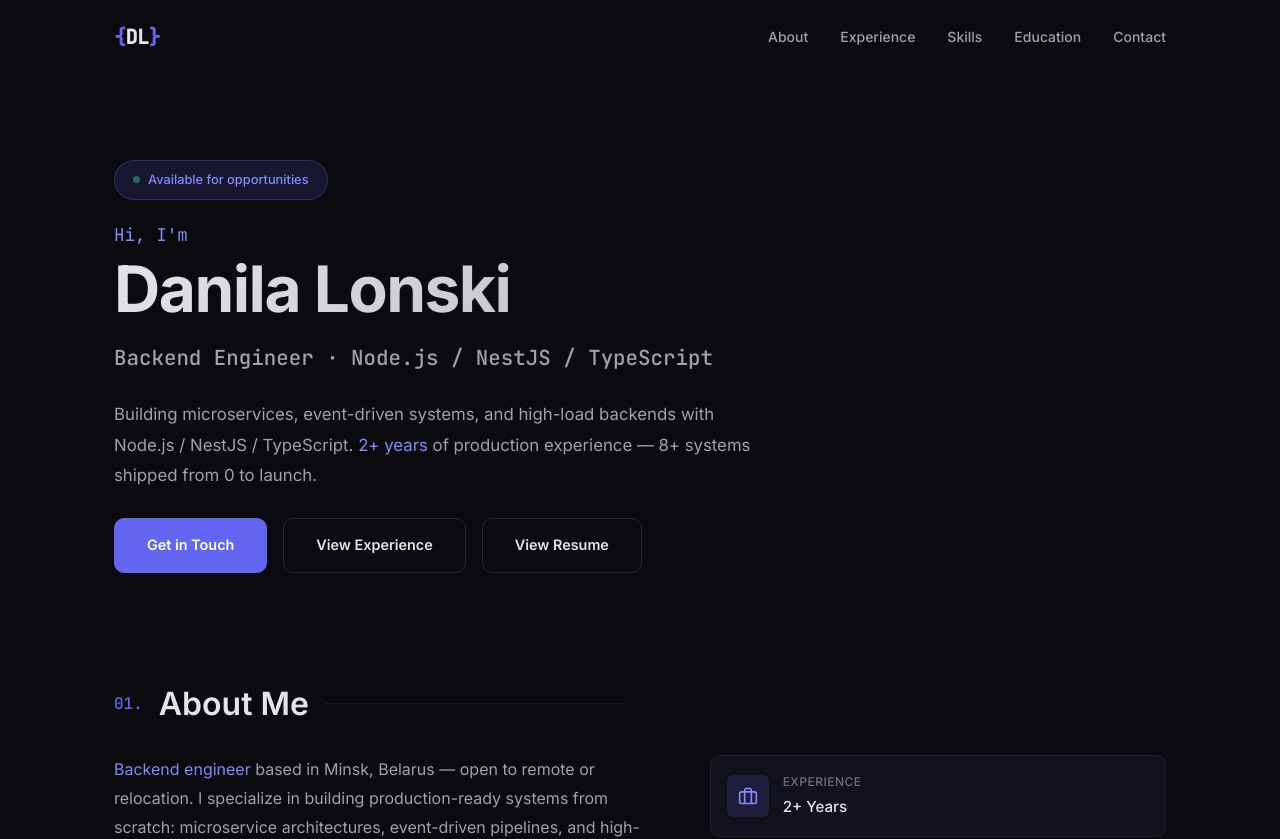
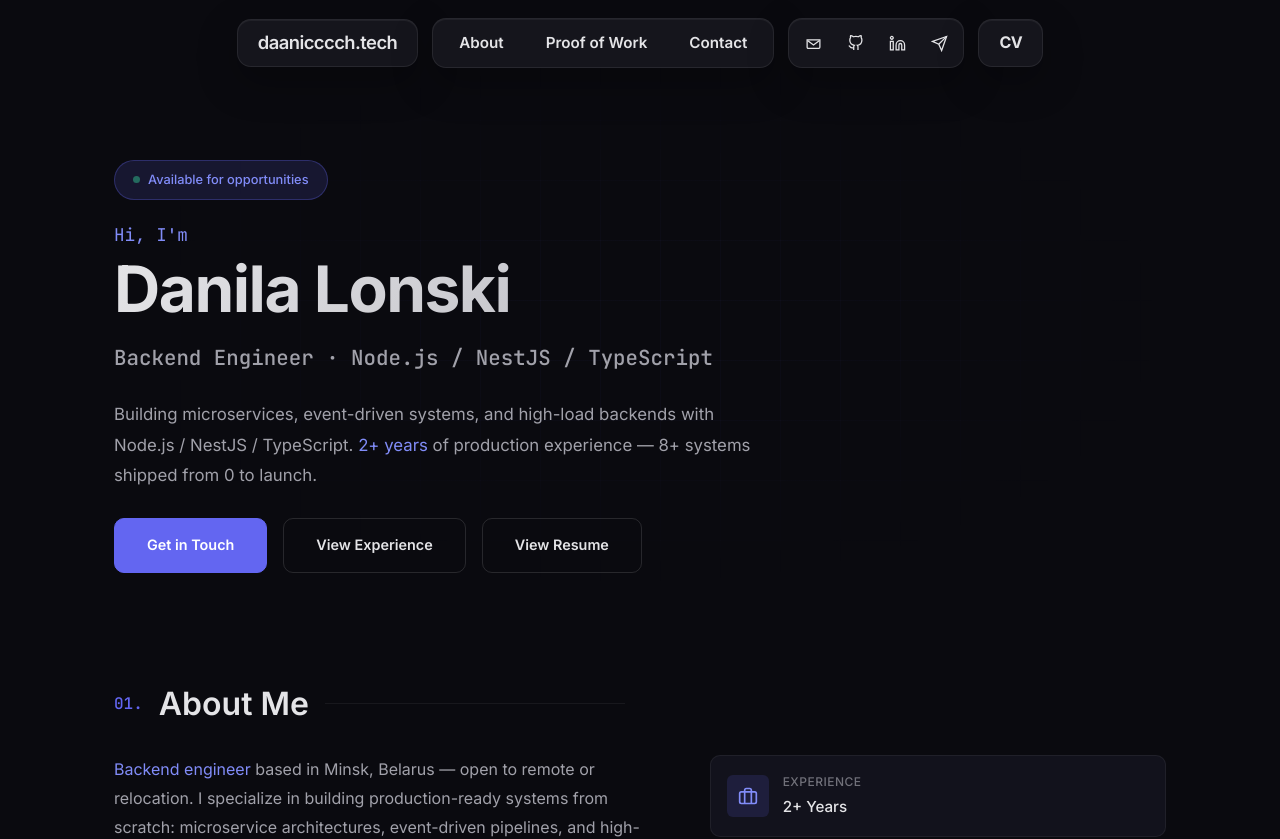
Before and after one commit to daanicccch/CV, a React (Vite) app: page / in a window 1280 px wide. Shown: the top 839 px of the page. Built offline with nearby package versions, Linux system fonts and the light colour scheme.

Commit message:
Enhance responsive design across components. Updated CSS for About, Experience, Hero, and Navbar to improve layout and styling on mobile devices. Added email and social media action links in Navbar with corresponding icons. Adjusted global styles to prevent horizontal overflow.

```diff
--- a/src/components/Hero/Hero.module.css
+++ b/src/components/Hero/Hero.module.css
@@ -175,12 +175,12 @@
 
 @media (max-width: 768px) {
   .hero {
-    padding: 68px 0 30px;
+    padding: 82px 0 30px;
   }
 
   .cta {
     flex-direction: column;
-    align-items: flex-start;
+    align-items: center;
   }
 
   .btnPrimary,
--- a/src/components/Navbar/Navbar.module.css
+++ b/src/components/Navbar/Navbar.module.css
@@ -1,15 +1,15 @@
 .nav {
   position: fixed;
-  top: 0;
+  top: 18px;
   left: 0;
   right: 0;
   z-index: 100;
-  padding: 20px 0;
+  padding: 0;
   transition: all var(--transition-base);
 }
 
 .nav.scrolled {
-  padding: 12px 0;
+  top: 12px;
   background: rgba(10, 10, 15, 0.85);
   backdrop-filter: blur(20px);
   border-bottom: 1px solid var(--border);
@@ -21,76 +21,165 @@
   padding: 0 24px;
   display: flex;
   align-items: center;
-  justify-content: space-between;
+  justify-content: center;
+}
+
+.mobileBar {
+  display: none;
 }
 
 .logo {
-  font-family: var(--font-mono);
-  font-size: 1.25rem;
+  display: inline-flex;
+  align-items: center;
+  min-height: 48px;
+  padding: 0 20px;
+  border-radius: 14px;
+  border: 1px solid rgba(255, 255, 255, 0.08);
+  background: rgba(25, 25, 31, 0.84);
+  box-shadow: 0 14px 40px rgba(0, 0, 0, 0.28), inset 0 1px 0 rgba(255, 255, 255, 0.05);
+  backdrop-filter: blur(22px);
+  font-family: "Manrope", var(--font-sans);
+  font-size: 1.15rem;
   font-weight: 600;
   color: var(--text-primary);
-  text-decoration: none;
-  letter-spacing: -0.5px;
+  letter-spacing: -0.03em;
 }
 
-.bracket {
-  color: var(--accent);
+.desktopRail {
+  display: flex;
+  align-items: center;
+  gap: 14px;
 }
 
 .links {
   display: flex;
-  gap: 32px;
+  align-items: center;
+  gap: 10px;
+  min-height: 48px;
+  padding: 6px 10px;
+  border-radius: 14px;
+  border: 1px solid rgba(255, 255, 255, 0.08);
+  background: rgba(25, 25, 31, 0.84);
+  box-shadow: 0 14px 40px rgba(0, 0, 0, 0.28), inset 0 1px 0 rgba(255, 255, 255, 0.05);
+  backdrop-filter: blur(22px);
 }
 
 .link {
-  font-size: 0.875rem;
-  font-weight: 500;
-  color: var(--text-secondary);
-  text-decoration: none;
-  transition: color var(--transition-fast);
+  display: inline-flex;
+  align-items: center;
+  min-height: 36px;
+  padding: 0 16px;
+  border-radius: 10px;
+  font-size: 0.95rem;
+  font-weight: 600;
+  color: var(--text-primary);
+  transition: background var(--transition-fast), color var(--transition-fast), transform var(--transition-fast);
   position: relative;
 }
 
-.link::after {
-  content: "";
-  position: absolute;
-  bottom: -4px;
-  left: 0;
-  width: 0;
-  height: 1.5px;
-  background: var(--accent);
-  transition: width var(--transition-base);
+.link:hover {
+  background: rgba(255, 255, 255, 0.05);
+  transform: translateY(-1px);
 }
 
-.link:hover {
-  color: var(--text-primary);
+.actions {
+  display: flex;
+  align-items: center;
+  gap: 6px;
+  min-height: 48px;
+  padding: 6px;
+  border-radius: 14px;
+  border: 1px solid rgba(255, 255, 255, 0.08);
+  background: rgba(25, 25, 31, 0.84);
+  box-shadow: 0 14px 40px rgba(0, 0, 0, 0.28), inset 0 1px 0 rgba(255, 255, 255, 0.05);
+  backdrop-filter: blur(22px);
 }
 
-.link:hover::after {
-  width: 100%;
+.iconLink,
+.mobileIconLink {
+  display: inline-flex;
+  align-items: center;
+  justify-content: center;
+  width: 36px;
+  height: 36px;
+  border-radius: 10px;
+  color: var(--text-primary);
+  transition: background var(--transition-fast), color var(--transition-fast), transform var(--transition-fast);
+}
+
+.iconLink svg,
+.mobileIconLink svg {
+  width: 17px;
+  height: 17px;
+}
+
+.iconLink:hover,
+.mobileIconLink:hover {
+  background: rgba(255, 255, 255, 0.05);
+  color: var(--accent-soft);
+  transform: translateY(-1px);
+}
+
+.cvButton {
+  display: inline-flex;
+  align-items: center;
+  justify-content: center;
+  min-width: 64px;
+  min-height: 48px;
+  padding: 0 20px;
+  border-radius: 14px;
+  border: 1px solid rgba(255, 255, 255, 0.08);
+  background: rgba(25, 25, 31, 0.84);
+  box-shadow: 0 14px 40px rgba(0, 0, 0, 0.28), inset 0 1px 0 rgba(255, 255, 255, 0.05);
+  backdrop-filter: blur(22px);
+  font-size: 1rem;
+  font-weight: 700;
+  letter-spacing: -0.03em;
+  transition: transform var(--transition-fast), border-color var(--transition-fast), color var(--transition-fast);
+}
+
+.cvButton:hover {
+  transform: translateY(-1px);
+  border-color: rgba(255, 255, 255, 0.14);
+  color: var(--accent-soft);
 }
 
 .toggle {
   display: none;
-  flex-direction: column;
-  gap: 5px;
-  background: none;
-  border: none;
+  align-items: center;
+  justify-content: center;
+  width: 48px;
+  height: 48px;
+  border-radius: 14px;
+  border: 1px solid rgba(255, 255, 255, 0.08);
+  background: rgba(25, 25, 31, 0.84);
+  box-shadow: 0 14px 40px rgba(0, 0, 0, 0.28), inset 0 1px 0 rgba(255, 255, 255, 0.05);
+  backdrop-filter: blur(22px);
   cursor: pointer;
-  padding: 4px;
+  padding: 0;
+  position: relative;
 }
 
 .toggle span {
   display: block;
-  width: 22px;
-  height: 2px;
+  position: absolute;
+  width: 18px;
+  height: 1.8px;
   background: var(--text-primary);
   transition: all var(--transition-base);
   border-radius: 1px;
 }
 
+.toggle span:nth-child(1) {
+  transform: translateY(-6px);
+}
+
+.toggle span:nth-child(3) {
+  transform: translateY(6px);
+}
+
 .toggle.open span:nth-child(1) {
-  transform: rotate(45deg) translate(5px, 5px);
+  transform: rotate(45deg);
 }
 
 .toggle.open span:nth-child(2) {
@@ -98,50 +187,129 @@
 }
 
 .toggle.open span:nth-child(3) {
-  transform: rotate(-45deg) translate(5px, -5px);
+  transform: rotate(-45deg);
 }
 
 .mobile {
   position: fixed;
-  top: 0;
-  right: -300px;
-  width: 280px;
-  height: 100vh;
-  background: var(--bg-secondary);
+  top: 82px;
+  left: 0;
+  right: 0;
+  padding: 0 20px;
   z-index: 99;
-  padding: 100px 40px;
-  display: flex;
-  flex-direction: column;
-  gap: 24px;
-  transition: right var(--transition-slow);
-  border-left: 1px solid var(--border);
+  pointer-events: none;
+  opacity: 0;
+  transform: translateY(-12px) scale(0.98);
+  transition: opacity var(--transition-base), transform var(--transition-base);
 }
 
 .mobileOpen {
-  right: 0;
+  pointer-events: auto;
+  opacity: 1;
+  transform: translateY(0) scale(1);
+}
+
+.mobilePanel {
+  margin-left: auto;
+  width: min(100%, 360px);
+  padding: 16px;
+  border-radius: 24px;
+  border: 1px solid rgba(255, 255, 255, 0.08);
+  background: linear-gradient(180deg, rgba(32, 33, 42, 0.96), rgba(18, 19, 26, 0.92));
+  box-shadow: 0 30px 80px rgba(0, 0, 0, 0.42), inset 0 1px 0 rgba(255, 255, 255, 0.05);
+  backdrop-filter: blur(22px);
+}
+
+.mobileLinks {
+  display: flex;
+  flex-direction: column;
+  gap: 10px;
 }
 
 .mobileLink {
-  font-size: 1.1rem;
-  font-weight: 500;
-  color: var(--text-secondary);
-  text-decoration: none;
-  transition: color var(--transition-fast);
+  display: flex;
+  align-items: center;
+  justify-content: space-between;
+  min-height: 52px;
+  padding: 0 16px;
+  border-radius: 16px;
+  background: rgba(255, 255, 255, 0.03);
+  border: 1px solid transparent;
+  font-size: 1rem;
+  font-weight: 600;
+  color: var(--text-primary);
+  transition: border-color var(--transition-fast), background var(--transition-fast), transform var(--transition-fast);
 }
 
 .mobileLink:hover {
-  color: var(--accent-light);
+  border-color: rgba(255, 255, 255, 0.08);
+  background: rgba(255, 255, 255, 0.05);
+  transform: translateY(-1px);
+}
+
+.mobileArrow {
+  color: var(--text-muted);
+  font-size: 0.95rem;
+}
+
+.mobileActions {
+  display: grid;
+  grid-template-columns: repeat(4, minmax(0, 1fr));
+  gap: 10px;
+  margin-top: 14px;
+  padding-top: 14px;
+  border-top: 1px solid rgba(255, 255, 255, 0.06);
+}
+
+.mobileIconLink {
+  width: 100%;
+  height: 48px;
+  border-radius: 14px;
+  background: rgba(255, 255, 255, 0.03);
+}
+
+.mobileResume {
+  display: flex;
+  align-items: center;
+  justify-content: center;
+  min-height: 52px;
+  margin-top: 14px;
+  border-radius: 16px;
+  background: linear-gradient(135deg, var(--accent-soft), var(--accent));
+  color: #0c0d12;
+  font-size: 0.95rem;
+  font-weight: 800;
+  letter-spacing: -0.02em;
 }
 
 .overlay {
   position: fixed;
   inset: 0;
-  background: rgba(0, 0, 0, 0.6);
+  background: rgba(3, 4, 8, 0.52);
+  backdrop-filter: blur(10px);
   z-index: 98;
 }
 
-@media (max-width: 768px) {
-  .links {
+@media (max-width: 1024px) {
+  .container {
+    display: block;
+    position: relative;
+    min-height: 48px;
+    padding: 0 20px;
+  }
+
+  .mobileBar {
+    display: flex;
+    align-items: center;
+    width: fit-content;
+    gap: 16px;
+    position: absolute;
+    left: 50%;
+    top: 50%;
+    transform: translate(calc(-50% - 10px), -50%);
+  }
+
+  .desktopRail {
     display: none;
   }
 
@@ -149,3 +317,50 @@
     display: flex;
   }
 }
+
+@media (max-width: 768px) {
+  .nav {
+    top: 16px;
+  }
+
+  .mobileBar {
+    gap: 14px;
+  }
+
+  .logo {
+    min-height: 46px;
+    padding: 0 18px;
+    font-size: 1.05rem;
+  }
+
+  .mobile {
+    top: 78px;
+    padding: 0 20px;
+  }
+}
+
+@media (max-width: 420px) {
+  .container {
+    padding: 0 16px;
+  }
+
+  .mobileBar {
+    gap: 12px;
+    transform: translate(calc(-50% - 8px), -50%);
+  }
+
+  .logo {
+    font-size: 0.98rem;
+    min-height: 44px;
+    padding: 0 16px;
+  }
+
+  .toggle {
+    width: 44px;
+    height: 44px;
+  }
+
+  .mobile {
+    padding: 0 16px;
+  }
+}
--- a/src/components/Navbar/Navbar.tsx
+++ b/src/components/Navbar/Navbar.tsx
@@ -1,12 +1,55 @@
-import { useState, useEffect } from "react";
+import { useEffect, useState } from "react";
+import { profile } from "../../data/profile";
+import { getEmailHref } from "../../utils/email";
 import styles from "./Navbar.module.css";
 
 const links = [
   { href: "#about", label: "About" },
-  { href: "#experience", label: "Experience" },
-  { href: "#skills", label: "Skills" },
-  { href: "#education", label: "Education" },
+  { href: "#experience", label: "Proof of Work" },
   { href: "#contact", label: "Contact" },
+];
+
+const actions = [
+  {
+    label: "Email",
+    href: getEmailHref(profile.email),
+    icon: (
+      <svg viewBox="0 0 24 24" fill="none" stroke="currentColor" strokeWidth="1.8">
+        <path d="M3 6.75h18v10.5a1.5 1.5 0 0 1-1.5 1.5h-15A1.5 1.5 0 0 1 3 17.25z" />
+        <path d="m4 8 8 6 8-6" />
+      </svg>
+    ),
+  },
+  {
+    label: "GitHub",
+    href: `https://github.com/${profile.github}`,
+    icon: (
+      <svg viewBox="0 0 24 24" fill="none" stroke="currentColor" strokeWidth="1.8">
+        <path d="M9 18c-4.5 1.5-4.5-2.5-6.5-3m13 6v-3.87a3.37 3.37 0 0 0-.94-2.61c3.14-.35 6.44-1.54 6.44-7A5.44 5.44 0 0 0 20 3.77 5.07 5.07 0 0 0 19.91 1S18.73.65 16 2.48a13.38 13.38 0 0 0-7 0C6.27.65 5.09 1 5.09 1A5.07 5.07 0 0 0 5 3.77a5.44 5.44 0 0 0-1 3.78c0 5.42 3.3 6.61 6.44 7A3.37 3.37 0 0 0 9.5 17.13V21" />
+      </svg>
+    ),
+  },
+  {
+    label: "LinkedIn",
+    href: `https://linkedin.com/in/${profile.linkedin}`,
+    icon: (
+      <svg viewBox="0 0 24 24" fill="none" stroke="currentColor" strokeWidth="1.8">
+        <path d="M16 8a6 6 0 0 1 6 6v7h-4v-7a2 2 0 0 0-4 0v7h-4v-7a6 6 0 0 1 6-6z" />
+        <rect x="2" y="9" width="4" height="12" />
+        <circle cx="4" cy="4" r="2" />
+      </svg>
+    ),
+  },
+  {
+    label: "Telegram",
+    href: `https://t.me/${profile.telegram.replace("@", "")}`,
+    icon: (
+      <svg viewBox="0 0 24 24" fill="none" stroke="currentColor" strokeWidth="1.8">
+        <path d="m22 2-7 20-4-9-9-4Z" />
+        <path d="M22 2 11 13" />
+      </svg>
+    ),
+  },
 ];
 
 export function Navbar() {
@@ -19,47 +62,129 @@
     return () => window.removeEventListener("scroll", onScroll);
   }, []);
 
+  useEffect(() => {
+    document.body.style.overflow = menuOpen ? "hidden" : "";
+    return () => {
+      document.body.style.overflow = "";
+    };
+  }, [menuOpen]);
+
+  useEffect(() => {
+    const onKeyDown = (event: KeyboardEvent) => {
+      if (event.key === "Escape") {
+        setMenuOpen(false);
+      }
+    };
+
+    window.addEventListener("keydown", onKeyDown);
+    return () => window.removeEventListener("keydown", onKeyDown);
+  }, []);
+
   const closeMenu = () => setMenuOpen(false);
 
   return (
     <>
       <nav className={`${styles.nav} ${scrolled ? styles.scrolled : ""}`}>
         <div className={styles.container}>
+          <div className={styles.mobileBar}>
             <a href="#hero" className={styles.logo}>
-            <span className={styles.bracket}>{"{"}</span>
-            DL
-            <span className={styles.bracket}>{"}"}</span>
+              daanicccch.tech
             </a>
-          <div className={styles.links}>
-            {links.map((l) => (
-              <a key={l.href} href={l.href} className={styles.link}>
-                {l.label}
-              </a>
-            ))}
-          </div>
+
             <button
               className={`${styles.toggle} ${menuOpen ? styles.open : ""}`}
-            onClick={() => setMenuOpen(!menuOpen)}
+              onClick={() => setMenuOpen((open) => !open)}
               aria-label="Toggle menu"
+              aria-expanded={menuOpen}
+              aria-controls="mobile-menu"
             >
               <span />
               <span />
               <span />
             </button>
           </div>
+
+          <div className={styles.desktopRail}>
+            <a href="#hero" className={styles.logo}>
+              daanicccch.tech
+            </a>
+
+            <div className={styles.links}>
+              {links.map((link) => (
+                <a key={link.href} href={link.href} className={styles.link}>
+                  {link.label}
+                </a>
+              ))}
+            </div>
+
+            <div className={styles.actions}>
+              {actions.map((action) => (
+                <a
+                  key={action.label}
+                  href={action.href}
+                  target={action.href.startsWith("mailto:") ? undefined : "_blank"}
+                  rel="noopener noreferrer"
+                  className={styles.iconLink}
+                  aria-label={action.label}
+                >
+                  {action.icon}
+                </a>
+              ))}
+            </div>
+
+            <a
+              href={profile.resumeUrl}
+              target="_blank"
+              rel="noopener noreferrer"
+              className={styles.cvButton}
+            >
+              CV
+            </a>
+          </div>
+        </div>
       </nav>
 
-      <div className={`${styles.mobile} ${menuOpen ? styles.mobileOpen : ""}`}>
-        {links.map((l) => (
+      <div id="mobile-menu" className={`${styles.mobile} ${menuOpen ? styles.mobileOpen : ""}`}>
+        <div className={styles.mobilePanel}>
+          <div className={styles.mobileLinks}>
+            {links.map((link) => (
               <a
-            key={l.href}
-            href={l.href}
+                key={link.href}
+                href={link.href}
                 className={styles.mobileLink}
                 onClick={closeMenu}
               >
-            {l.label}
+                <span>{link.label}</span>
+                <span className={styles.mobileArrow}>+</span>
               </a>
             ))}
+          </div>
+
+          <div className={styles.mobileActions}>
+            {actions.map((action) => (
+              <a
+                key={action.label}
+                href={action.href}
+                target={action.href.startsWith("mailto:") ? undefined : "_blank"}
+                rel="noopener noreferrer"
+                className={styles.mobileIconLink}
+                aria-label={action.label}
+              >
+                {action.icon}
+              </a>
+            ))}
+          </div>
+
+          <a
+            href={profile.resumeUrl}
+            target="_blank"
+            rel="noopener noreferrer"
+            className={styles.mobileResume}
+            onClick={closeMenu}
+          >
+            Open CV
+          </a>
+        </div>
       </div>
 
       {menuOpen && <div className={styles.overlay} onClick={closeMenu} />}
--- a/src/styles/global.css
+++ b/src/styles/global.css
@@ -12,6 +12,8 @@
   scroll-behavior: smooth;
   -webkit-font-smoothing: antialiased;
   -moz-osx-font-smoothing: grayscale;
+  width: 100%;
+  overflow-x: hidden;
 }
 
 body {
@@ -19,6 +21,12 @@
   background-color: var(--bg-primary);
   color: var(--text-primary);
   line-height: 1.7;
+  width: 100%;
+  overflow-x: hidden;
+}
+
+#root {
+  width: 100%;
   overflow-x: hidden;
 }
 
```
Also changed, not shown: src/components/About/About.module.css (+16 -0 lines), src/components/Experience/Experience.module.css (+32 -0 lines), src/components/Experience/Experience.tsx (+7 -5 lines). Lines whose indentation alone changed are shown as unchanged.
